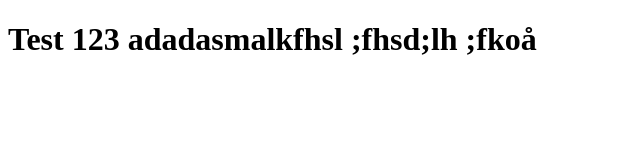
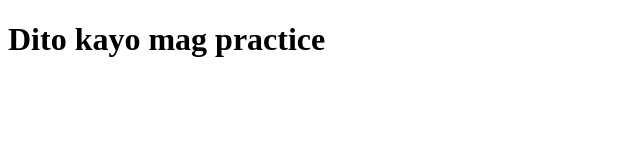
Before and after one commit to sefmangampo/elimark_playground, a website: page public/index.html in a window 1280 px wide. Shown: the whole page, without its empty margins (0-640 px from the left). Drawn offline with Linux system fonts and the light colour scheme.

Commit message:
changed html

```diff
--- a/public/index.html
+++ b/public/index.html
@@ -8,6 +8,6 @@
     <title>Practice lang</title>
   </head>
   <body>
-    <h1>Test 123 adadasmalkfhsl ;fhsd;lh ;fkoå</h1>
+    <h1>Dito kayo mag practice</h1>
   </body>
 </html>
```
